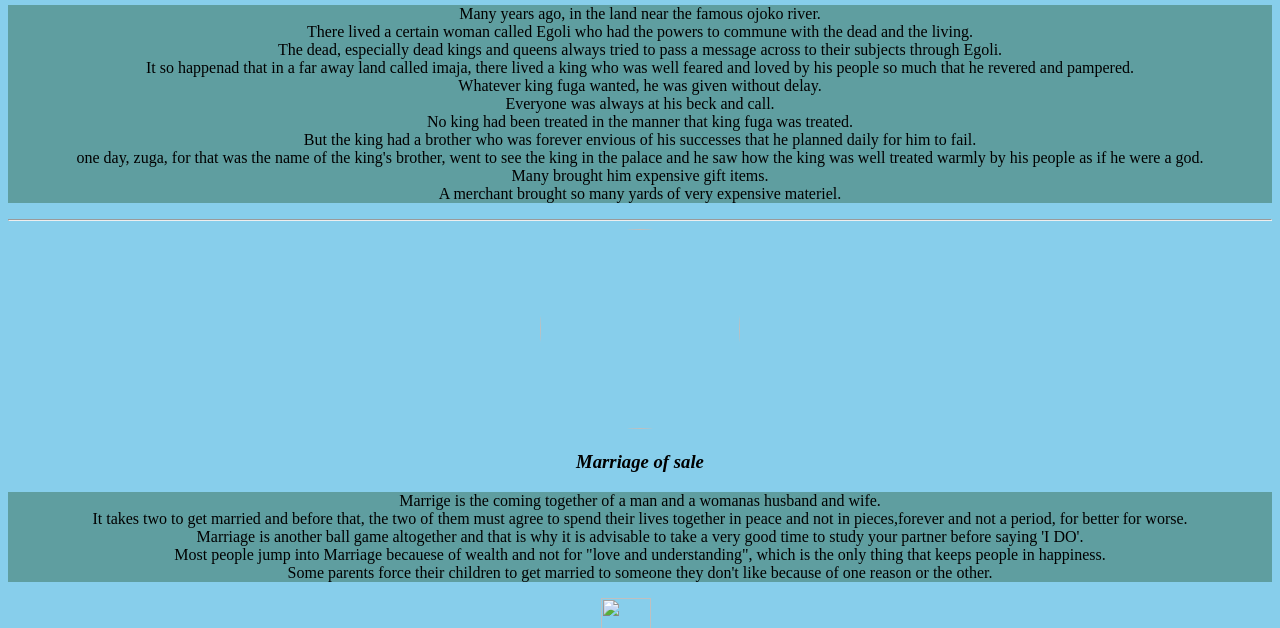
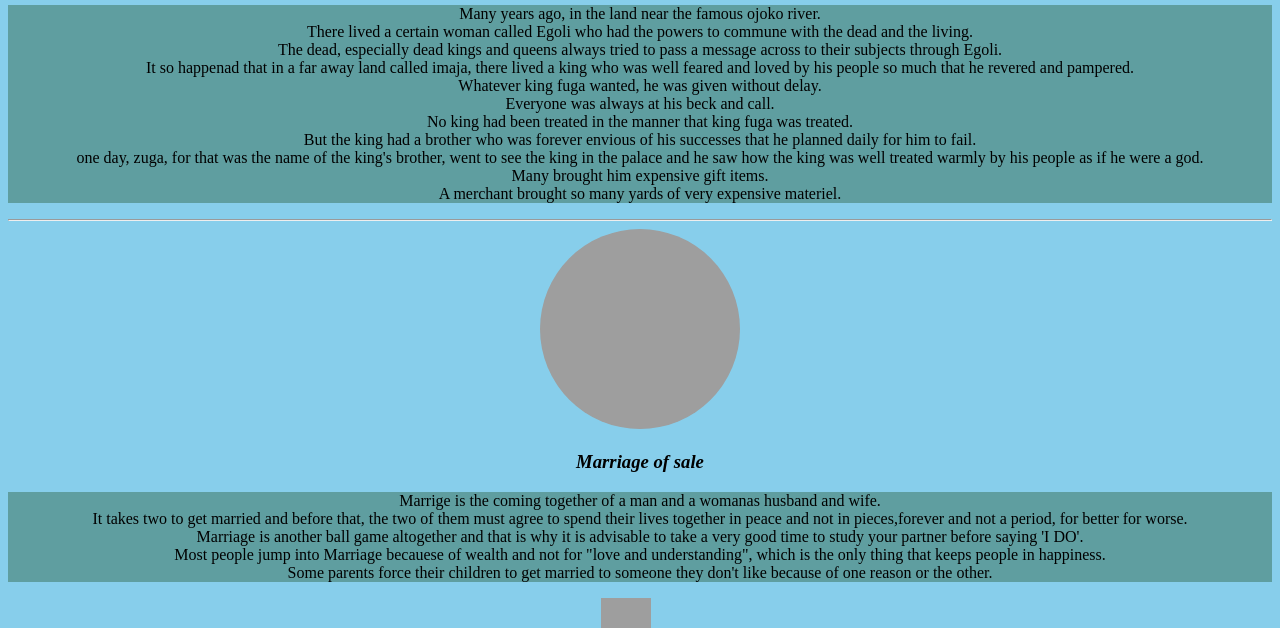
Before and after one commit to Mharme3/boiographypage, a plain HTML site: page index.html in a window 1280 px wide. Shown: the part 375-1003 px from the top of the page. Drawn offline with Linux system fonts and the light colour scheme; the site is published under a folder, as on GitHub Pages, so addresses that start at the root find nothing.

Commit message:
Update index.html

```diff
--- a/index.html
+++ b/index.html
@@ -30,7 +30,7 @@
 
 <hr>
 
-<img src="/resource/img/IMG_1236.JPG" width="200px" height="200px"  style="border-radius: 50%;">
+<img src="resource/img/IMG_1236.JPG" width="200px" height="200px"  style="border-radius: 50%;">
 
 <h3> <i> Marriage of sale </i> </h3>
 <p style="background-color: cadetblue;">
@@ -41,7 +41,7 @@
     Some parents force their children to get married to someone they don't like because of one reason or the other.<br>
 </p>
 
-<a href="www.whatsapp.com"> <img src="/resource/img/IMG_1249.JPG" width="50px" height="50px"> </a>
+<a href="www.whatsapp.com"> <img src="resource/img/IMG_1249.JPG" width="50px" height="50px"> </a>
     <a href="HISTORY.html"> link </a>
 
 </body>
```
